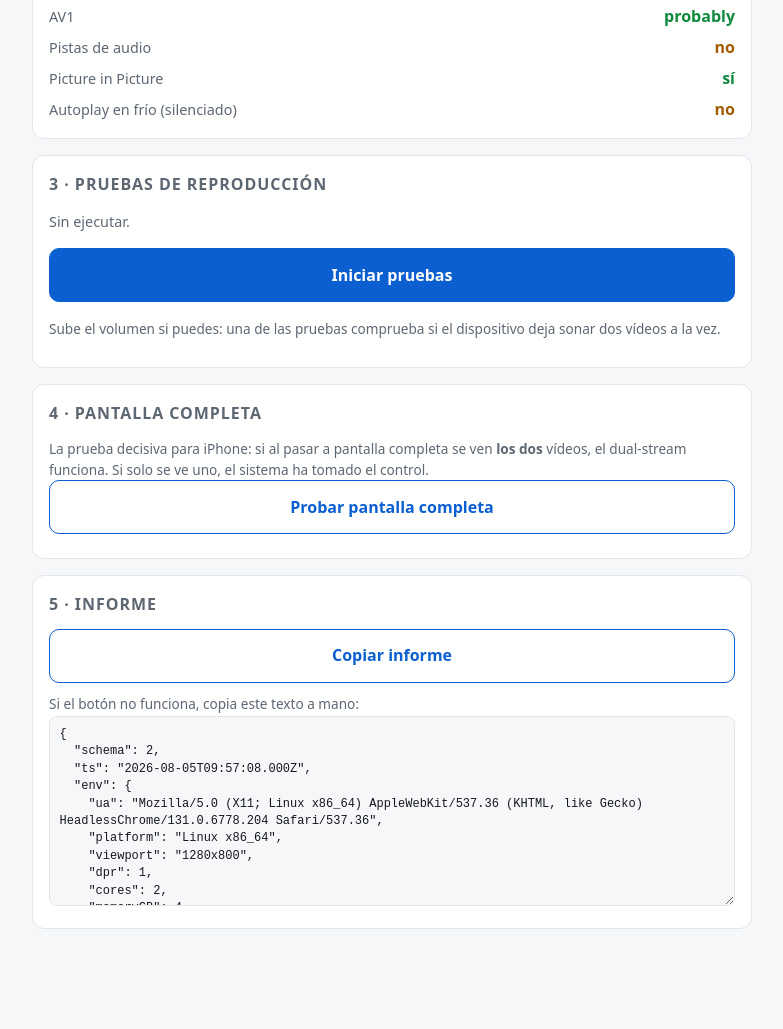
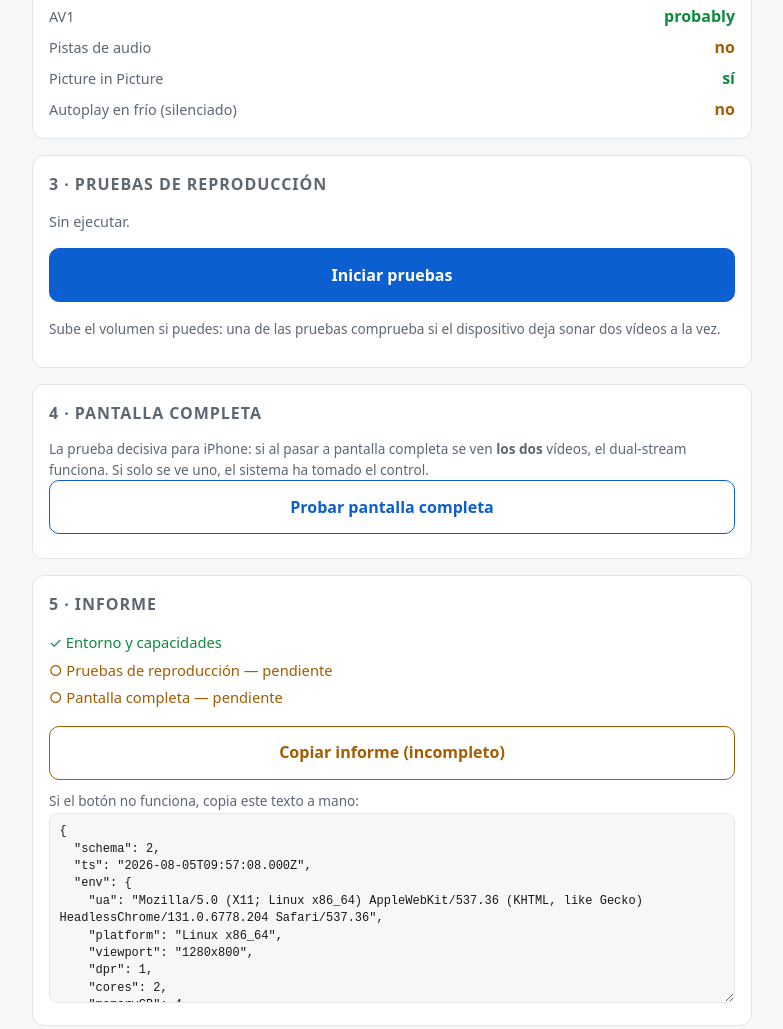
Before and after one commit to Yurujai/nanoplayer, a website: page spikes/s2-device-matrix/probe.html in a window 1280 px wide. Shown: the part 667-1696 px from the top of the page, without its empty margins (248-1031 px from the left). Before the commit the page ends 1644 px from the top, so only its background shows below. Drawn offline with Linux system fonts and the light colour scheme.

Commit message:
Avisar en la sonda cuando el informe está incompleto

```diff
--- a/spikes/s2-device-matrix/probe.html
+++ b/spikes/s2-device-matrix/probe.html
@@ -47,6 +47,9 @@
            background:var(--bg);color:var(--fg);border:1px solid var(--line);
            border-radius:8px;padding:.6rem}
   .status{color:var(--dim);font-size:.9rem;min-height:1.5em}
+  #checklist{list-style:none;margin:0 0 .9rem;padding:0;font-size:.92rem}
+  #checklist li{padding:.15rem 0}
+  button.incomplete{border-color:var(--warn);color:var(--warn)}
   .hint{font-size:.85rem;color:var(--dim);margin:.5rem 0 0}
 </style>
 </head>
@@ -95,6 +98,7 @@
 
   <section>
     <h2>5 · Informe</h2>
+    <ul id="checklist"></ul>
     <button id="copy" class="ghost" disabled>Copiar informe</button>
     <label for="out" class="hint">Si el botón no funciona, copia este texto a mano:</label>
     <textarea id="out" readonly spellcheck="false"></textarea>
@@ -452,15 +456,42 @@ function finishFs(F){
 }
 
 /* ------------------------------------------------------------- 5. informe -- */
+// El botón de copiar está activo desde que carga la página, así que sin este
+// aviso es fácil enviar un informe a medias. La prueba de pantalla completa es
+// la que más se salta —otra sección, otro botón— y es la decisiva en iPhone.
+function copyLabel(){
+  return report.complete ? 'Copiar informe' : 'Copiar informe (incompleto)';
+}
+
 function emit(){
+  const hecho = {
+    'Entorno y capacidades': !!report.caps,
+    'Pruebas de reproducción': !!report.playback,
+    'Pantalla completa': !!report.fullscreen,
+  };
+  report.complete = Object.values(hecho).every(Boolean);
+
+  const ul = $('checklist');
+  ul.innerHTML = '';
+  for (const [k, v] of Object.entries(hecho)) {
+    const li = document.createElement('li');
+    li.textContent = v ? `✓ ${k}` : `○ ${k} — pendiente`;
+    li.className = v ? 'ok' : 'warn';
+    ul.appendChild(li);
+  }
+
   $('out').value = JSON.stringify(report, null, 2);
-  $('copy').disabled = false;
+  const btn = $('copy');
+  btn.disabled = false;
+  btn.textContent = copyLabel();
+  btn.classList.toggle('incomplete', !report.complete);
 }
+
 $('copy').onclick = async () => {
   const ta = $('out');
   try { await navigator.clipboard.writeText(ta.value); $('copy').textContent = 'Copiado'; }
   catch { ta.select(); document.execCommand?.('copy'); $('copy').textContent = 'Selecciona y copia'; }
-  setTimeout(() => { $('copy').textContent = 'Copiar informe'; }, 2500);
+  setTimeout(() => { $('copy').textContent = copyLabel(); }, 2500);
 };
 emit();
 </script>
```
